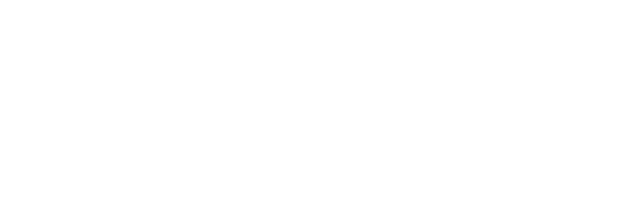
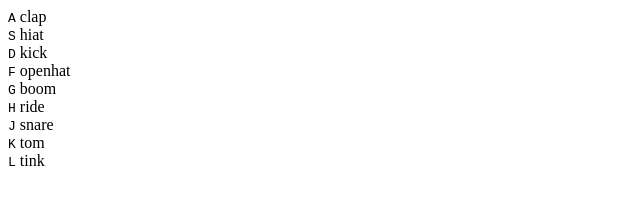
Before and after one commit to Creatorrr1/DrumKit, a plain HTML site: page index.html in a window 1280 px wide. Shown: the whole page, without its empty margins (0-640 px from the left). Drawn offline with Linux system fonts and the light colour scheme.

Commit message:
keyboard set

```diff
--- a/index.html
+++ b/index.html
@@ -5,11 +5,46 @@
     <meta http-equiv="X-UA-Compatible" content="IE=edge">
     <meta name="viewport" content="width=device-width, initial-scale=1.0">
     <link rel="stylesheet" href="keyboard.css">
-    <title>Document</title>
+    <title>DrumKit</title>
 </head>
 <body>
     <div class="keys">
-
+        <div data-key="65" class="key">
+            <kbd>A</kbd>
+            <span class="sound">clap</span>
+        </div>
+        <div data-key="83" class="key">
+            <kbd>S</kbd>
+            <span class="sound">hiat</span>
+        </div>
+        <div data-key="68" class="key">
+            <kbd>D</kbd>
+            <span class="sound">kick</span>
+        </div>
+        <div data-key="70" class="key">
+            <kbd>F</kbd>
+            <span class="sound">openhat</span>
+        </div>
+        <div data-key="71" class="key">
+            <kbd>G</kbd>
+            <span class="sound">boom</span>
+        </div>
+        <div data-key="72" class="key">
+            <kbd>H</kbd>
+            <span class="sound">ride</span>
+        </div>
+        <div data-key="74" class="key">
+            <kbd>J</kbd>
+            <span class="sound">snare</span>
+        </div>
+        <div data-key="75" class="key">
+            <kbd>K</kbd>
+            <span class="sound">tom</span>
+        </div>
+        <div data-key="76" class="key">
+            <kbd>L</kbd>
+            <span class="sound">tink</span>
+        </div>
     </div>
 </body>
 </html>
```
